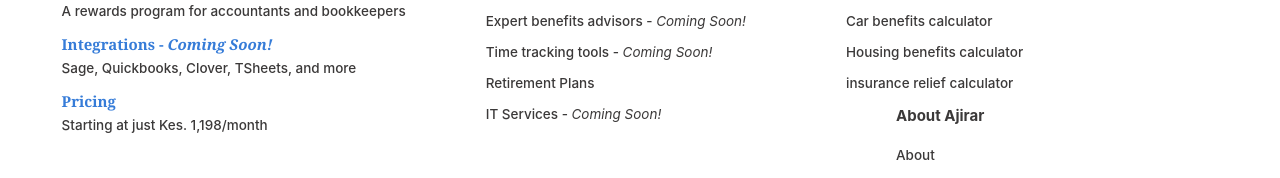
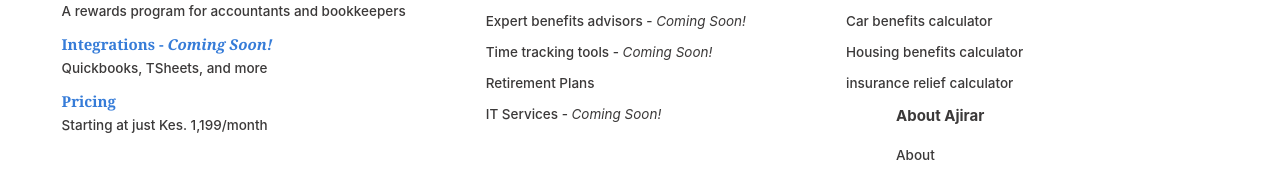
Before and after one commit to krizah19/ajirar_testing, a React (Create React App) app in the folder client/: page / in a window 1280 px wide. Shown: the part 568-746 px from the top of the page. Built offline with nearby package versions, Linux system fonts and the light colour scheme.

Commit message:
Update Footer.js

```diff
--- a/client/src/components/layout/Footer.js
+++ b/client/src/components/layout/Footer.js
@@ -17,9 +17,9 @@ class Footer extends Component {
          <h4>For accountants</h4>
          <p>A rewards program for accountants and bookkeepers</p>
          <h4>Integrations - <i>Coming Soon!</i></h4>
-         <p>Sage, Quickbooks, Clover, TSheets, and more</p>
+         <p>Quickbooks, TSheets, and more</p>
          <h4>Pricing</h4>
-         <p>Starting at just Kes. 1,198/month</p>
+         <p>Starting at just Kes. 1,199/month</p>
          </div>
 
          <div className="Footer1b">
```
